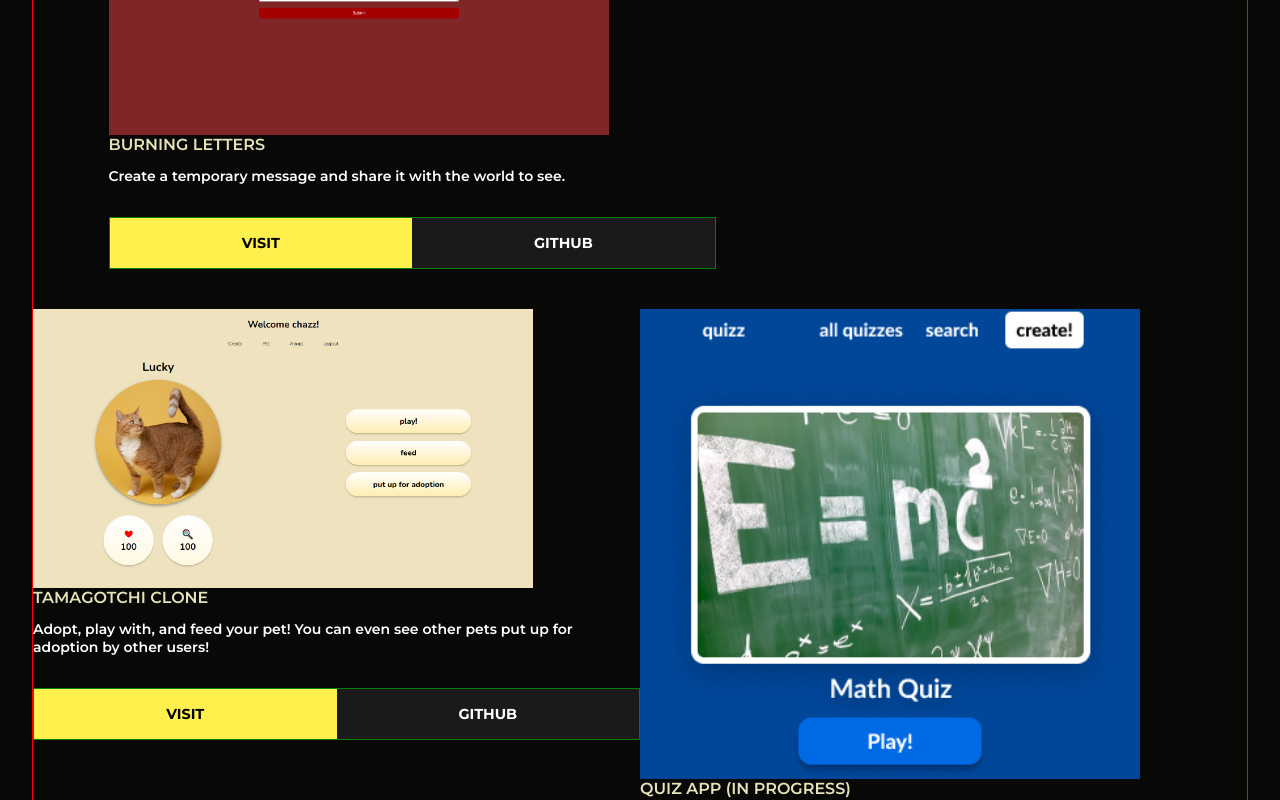
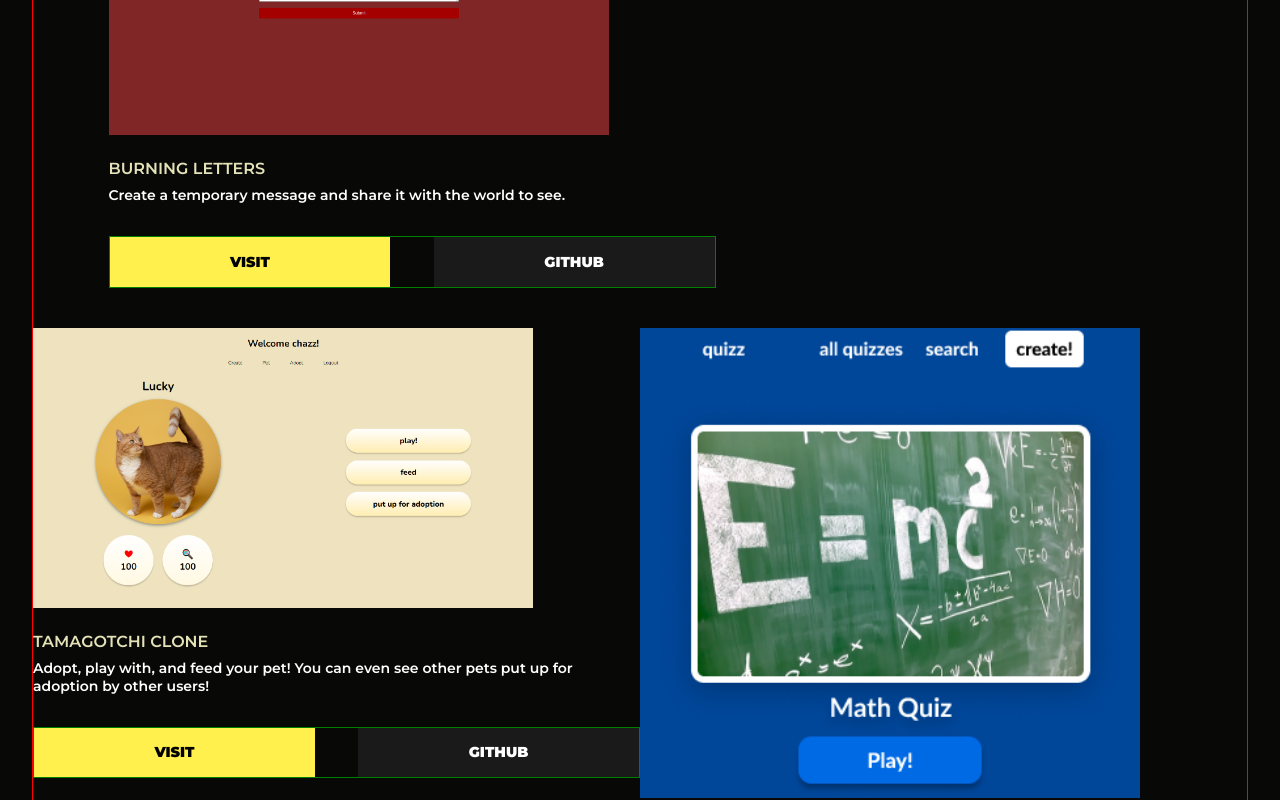
Before and after one commit to czcarrizales/react-portfolio, a React (Create React App) app: page / in a window 1280 px wide. Shown: the part 1020-1820 px from the top of the page. Built offline with nearby package versions, Linux system fonts and the light colour scheme.

Commit message:
adding space between showcase links

```diff
--- a/src/css/Showcase.css
+++ b/src/css/Showcase.css
@@ -18,7 +18,8 @@ img {
 
 .showcase-container h3 {
     font-size: 1rem;
-    margin-bottom: .8em;
+    margin-top: 1.5em;
+    margin-bottom: .5em;
     font-weight: 600;
     color: #E5E2B8;
     text-transform: uppercase;
@@ -35,18 +36,21 @@ img {
 .link {
     flex: 1 1 0px;
     font-size: .9rem;
+    font-weight: 900;
     background-color: #FFF04D;
     color: black;
     text-decoration: none;
-    font-weight: bold;
     text-transform: uppercase;
     text-align: center;
     padding: 1.1em;
+    margin-right: 1.5em;
 }
 
 .githubLink {
     background-color: #1A1A1A;
     color: white;
+    margin-right: 0;
+    margin-left: 1.5em;
 }
 
 @media(min-width: 800px) {
```
